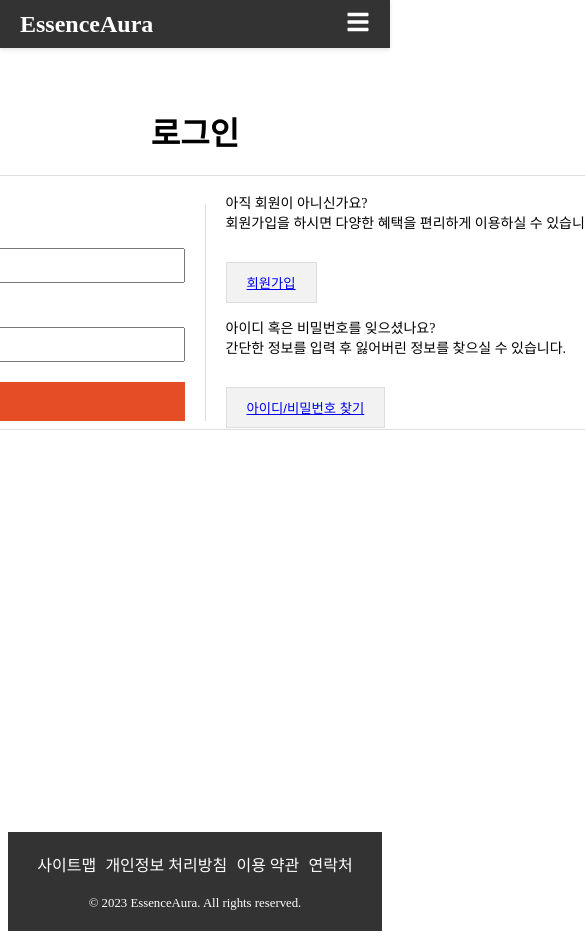
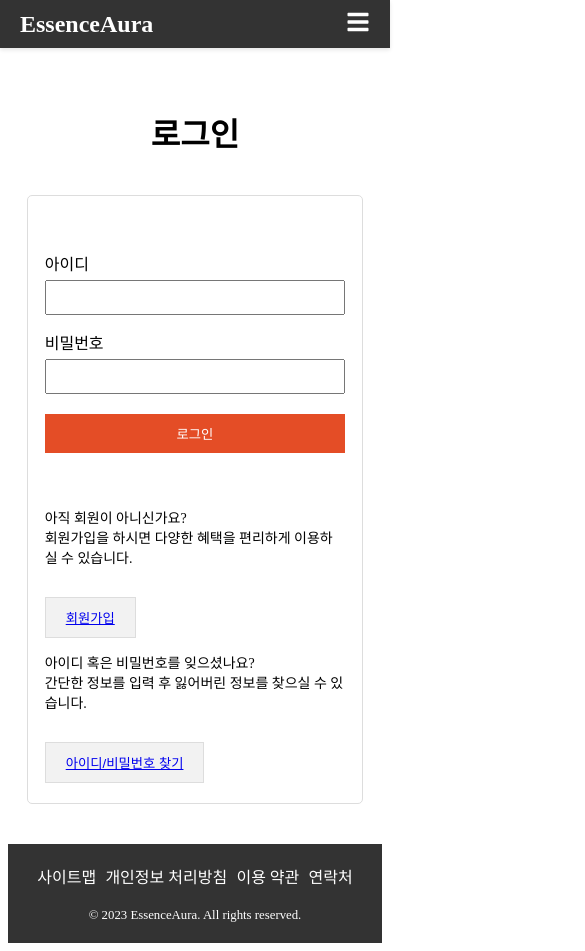
Before and after one commit to Akows/prj08EssenceAura, a React (Vite) app in the folder frontend/: page /login in a window 390 px wide. Shown: the top 951 px of the page, 585 px wide, since content can reach past the window. Built offline with nearby package versions, Linux system fonts and the light colour scheme.

Commit message:
Design: 로그인, 아이디/비밀번호 찾기 페이지의 UI를 개선. (반응형 웹 적용, 페이지 너비가 768px 이하일 때 요소 배치 방식이 변경되도록 수정.) (각 파트의 가로 세로 높이를 일치시켜 UI의 일체감을 부여하도록 수정.)

```diff
--- a/frontend/src/pages/auth/FindAccountPage.tsx
+++ b/frontend/src/pages/auth/FindAccountPage.tsx
@@ -9,36 +9,44 @@ const FindAccountWrapper = styled.div`
 `;
 
 const FindAccountPageContainer = styled.div`
-    width: 80%; // 전체 너비 사용
-    height: 100%;
+    width: 80%; // 너비를 %로 설정하여 반응형으로 만듭니다.
+    max-width: 1000px; // 최대 너비를 지정하여 너무 커지지 않도록 합니다.
     display: flex;
-    justify-content: space-between;
+    flex-direction: column; // 모바일 뷰에서는 기본적으로 세로 배치
     border: 1px solid #ddd;
     border-radius: 5px;
+    margin-bottom: 120px;
 
-    @media (max-width: 768px) {
-        flex-direction: column;
+    @media (min-width: 768px) {
+        // 화면 너비가 768px 이상일 때 가로 배치를 적용
+        flex-direction: row;
+        align-items: stretch; // 이 속성이 두 섹션을 같은 높이로 만듭니다.
     }
 `;
 
 const Section = styled.section`
-    width: 48%;
     padding: 20px;
+    display: flex;
+    flex-direction: column;
+    justify-content: space-between; // 내용을 위아래로 분산시켜 모든 공간을 채우게 합니다.
 
     &:first-child {
-        border-right: 1px solid #ddd;
+        border-bottom: 1px solid #ddd; // 모바일 뷰에서는 섹션 사이에 구분선
     }
 
-    @media (max-width: 768px) {
-        width: 100%;
-        border-right: none;
+    @media (min-width: 768px) {
+        width: 48%; // 섹션 너비를 48%로 설정
+
         &:first-child {
-            border-bottom: 1px solid #ddd;
+            border-bottom: none;
+            border-right: 1px solid #ddd; // 가로 배치에서는 오른쪽에 구분선
         }
     }
 `;
 
 const Form = styled.form`
+    width: 100%; // 부모 요소의 너비를 차지하도록 설정
+    box-sizing: border-box; // padding과 border를 너비 계산에 포함
     margin-top: 20px;
 `;
 
@@ -48,10 +56,10 @@ const Label = styled.label`
 `;
 
 const Input = styled.input`
-    width: calc(100% - 20px); // 오른쪽 끝과 여백을 만들기 위해 너비를 조정
+    width: 100%; // padding과 border를 포함한 전체 너비
     padding: 8px;
+    box-sizing: border-box; // padding과 border를 너비 계산에 포함
     margin-top: 5px;
-    margin-right: 10px; // 오른쪽 여백 추가
 `;
 
 const RadioGroup = styled.div`
--- a/frontend/src/pages/auth/LoginPage.tsx
+++ b/frontend/src/pages/auth/LoginPage.tsx
@@ -4,16 +4,15 @@ import styled from 'styled-components';
 
 const LoginPageContainer = styled.div`
     display: flex;
-    flex-direction: column; // 요소들을 수직으로 쌓음
-    justify-content: center; // 수직 축에서 중앙 정렬
-    align-items: center; // 수평 축에서 중앙 정렬
-    width: 100%; // 전체 너비 사용
-    height: 50vh;
+    flex-direction: column;
+    justify-content: center;
+    align-items: center;
+    padding: 40px 20px;
 `;
 
 const Title = styled.h1`
     text-align: center;
-    margin-top: 20px;
+    margin-bottom: 40px;
 `;
 
 const Form = styled.form`
@@ -47,25 +46,37 @@ const Button = styled.button`
 `;
 
 const LoginContainer = styled.div`
-    width: 1000px;
-    height: 60%;
+    width: 800px; // 데스크톱 뷰에서의 너비
     display: flex;
-    justify-content: space-between;
-    align-items: center;
-    border: 1px solid #ddd; // 테두리 추가
-    border-radius: 5px; // 테두리 둥글게
+    border: 1px solid #ddd;
+    border-radius: 5px;
+
+    @media (max-width: 768px) {
+        width: 100%; // 모바일 뷰에서의 너비
+        flex-direction: column;
+        justify-items: center;
+        align-items: center;
+    }
 `;
 
 const LoginForm = styled(Form)`
-    flex: 1; // 남은 공간을 모두 차지
-    border-right: 1px solid #ddd; // 우측에 구분선 추가
-    padding-right: 20px; // 우측 패딩 추가
-    padding-left: 20px; // 좌측 패딩 추가
+    width: 50%; // 데스크톱 뷰에서는 폼이 전체 너비의 50%를 차지합니다.
+    padding: 20px;
+
+    @media (max-width: 768px) {
+        width: 90%; // 모바일 뷰에서는 폼이 전체 너비를 차지합니다.
+        padding: 20px 0;
+    }
 `;
 
 const InfoContainer = styled.div`
-    flex: 1; // 남은 공간을 모두 차지
-    padding-left: 20px; // 좌측 패딩 추가
+    width: 50%; // 데스크톱 뷰에서는 정보 컨테이너가 전체 너비의 50%를 차지합니다.
+    padding: 20px;
+
+    @media (max-width: 768px) {
+        width: 90%; // 모바일 뷰에서는 정보 컨테이너가 전체 너비를 차지합니다.
+        padding: 20px 0;
+    }
 `;
 
 const InfoText = styled.p`
```
